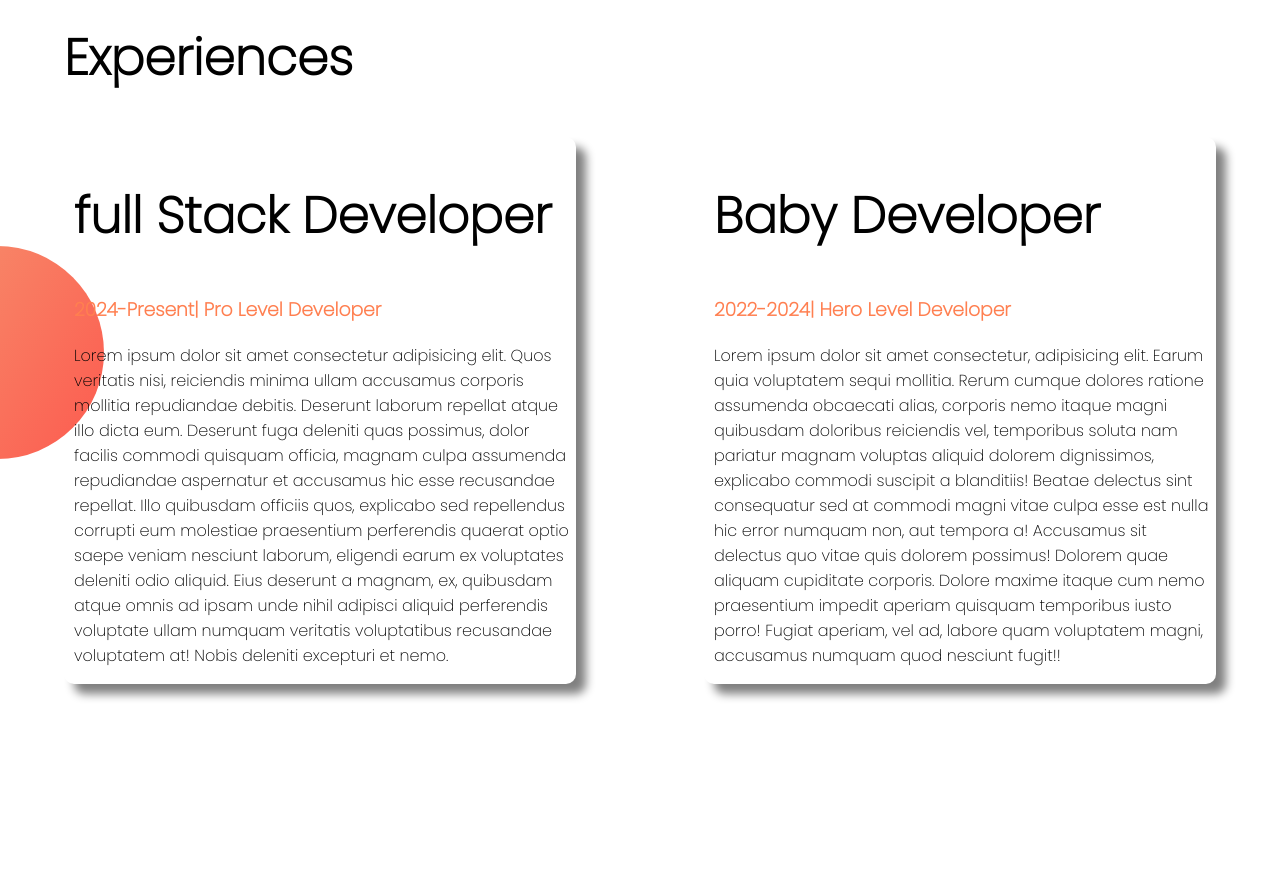
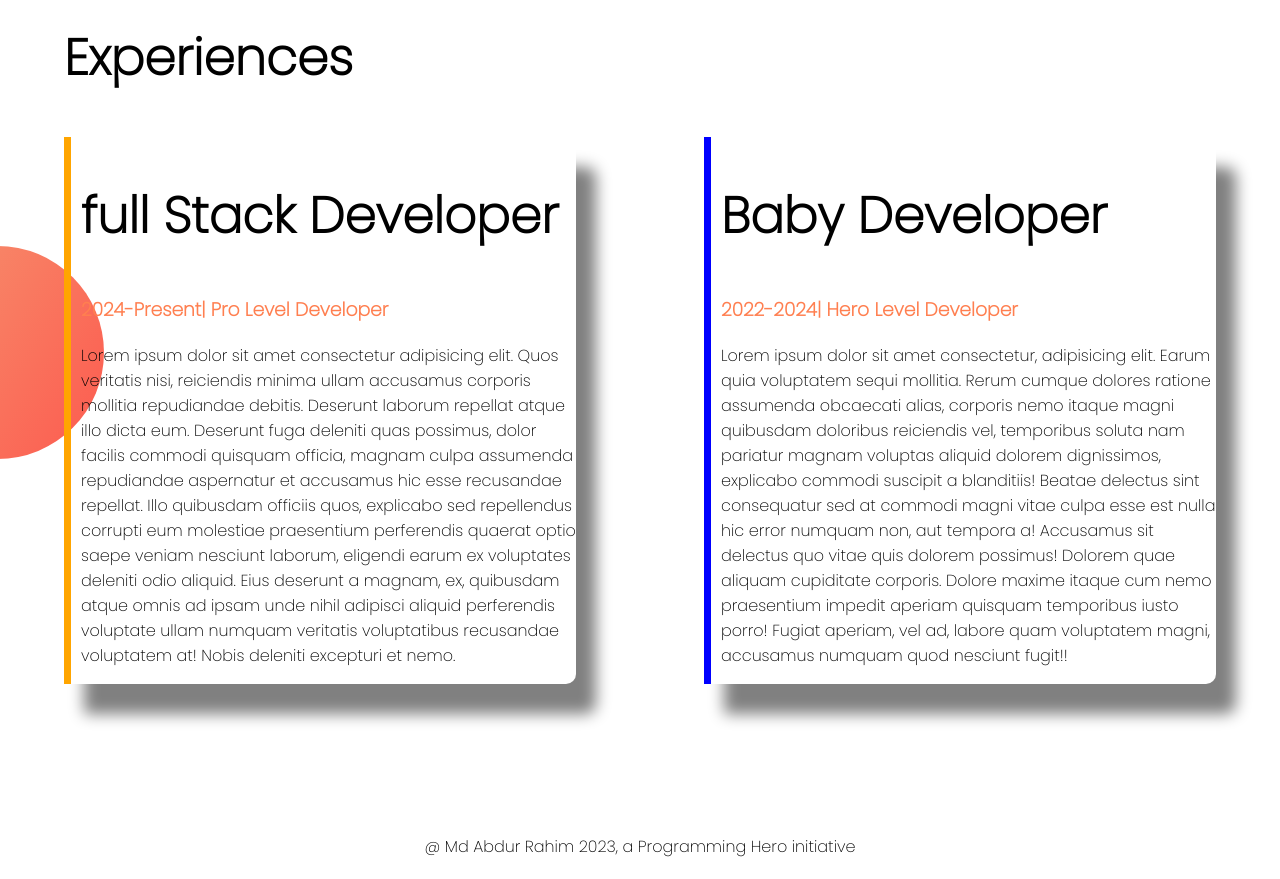
Before and after one commit to rahim8760/Md_Abdur_Rahim, a plain HTML site: page index.html in a window 1280 px wide. Shown: the part 1200-2079 px from the top of the page. Before the commit the page ends 2034 px from the top, so only its background shows below. Drawn offline with Linux system fonts and the light colour scheme.

Commit message:
full update

```diff
--- a/index.html
+++ b/index.html
@@ -37,17 +37,20 @@
    <section class="experience-area">
         <h1 class="exp">Experiences</h1>
         <div class="flex-container">
-        <div class="half-width box">
+        <div id="full-Stack" class="half-width box" >
             <h1>full Stack Developer</h1>
             <h3 class="name">2024-Present| Pro Level Developer</h3>
             <p>Lorem ipsum dolor sit amet consectetur adipisicing elit. Quos veritatis nisi, reiciendis minima ullam accusamus corporis mollitia repudiandae debitis. Deserunt laborum repellat atque illo dicta eum. Deserunt fuga deleniti quas possimus, dolor facilis commodi quisquam officia, magnam culpa assumenda repudiandae aspernatur et accusamus hic esse recusandae repellat. Illo quibusdam officiis quos, explicabo sed repellendus corrupti eum molestiae praesentium perferendis quaerat optio saepe veniam nesciunt laborum, eligendi earum ex voluptates deleniti odio aliquid. Eius deserunt a magnam, ex, quibusdam atque omnis ad ipsam unde nihil adipisci aliquid perferendis voluptate ullam numquam veritatis voluptatibus recusandae voluptatem at! Nobis deleniti excepturi et nemo.</p>
         </div>
-        <div class="half-width box">
+        <div class="half-width box" >
             <h1>Baby Developer</h1>
             <h3 class="name">2022-2024| Hero Level Developer</h3>
             <p>Lorem ipsum dolor sit amet consectetur, adipisicing elit. Earum quia voluptatem sequi mollitia. Rerum cumque dolores ratione assumenda obcaecati alias, corporis nemo itaque magni quibusdam doloribus reiciendis vel, temporibus soluta nam pariatur magnam voluptas aliquid dolorem dignissimos, explicabo commodi suscipit a blanditiis! Beatae delectus sint consequatur sed at commodi magni vitae culpa esse est nulla hic error numquam non, aut tempora a! Accusamus sit delectus quo vitae quis dolorem possimus! Dolorem quae aliquam cupiditate corporis. Dolore maxime itaque cum nemo praesentium impedit aperiam quisquam temporibus iusto porro! Fugiat aperiam, vel ad, labore quam voluptatem magni, accusamus numquam quod nesciunt fugit!!</p>
         </div>
         </div>
    </section>
+   <footer>
+        <p>@ Md Abdur Rahim 2023, a Programming Hero initiative</p>
+   </footer>
 </body>
 </html>
--- a/style.css
+++ b/style.css
@@ -52,6 +52,14 @@ h1{
     margin-left: 5%;
     margin-right: 5%;
     padding-left: 10px;
-    border-radius: 10px;
-    box-shadow: 10px 10px 10px gray;
+    border-radius: 0 10px 10px 0;
+    box-shadow: 20px 30px 15px gray;
+    border-left: 7px solid blue;
 }
+#full-Stack{
+    border-left: 7px solid orange;
+}
+footer p{
+    text-align: center;
+    margin-bottom: 20px;
+}
```
